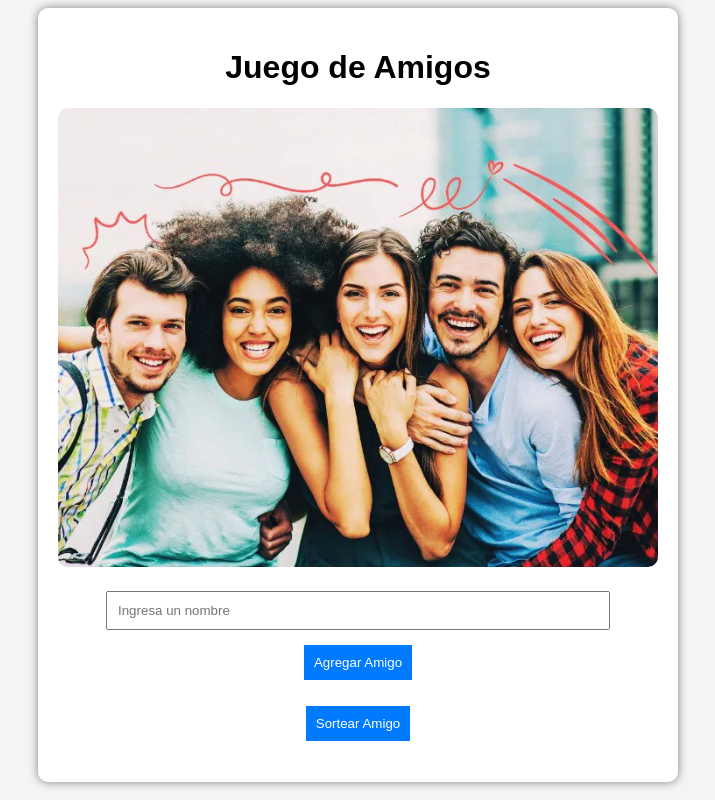
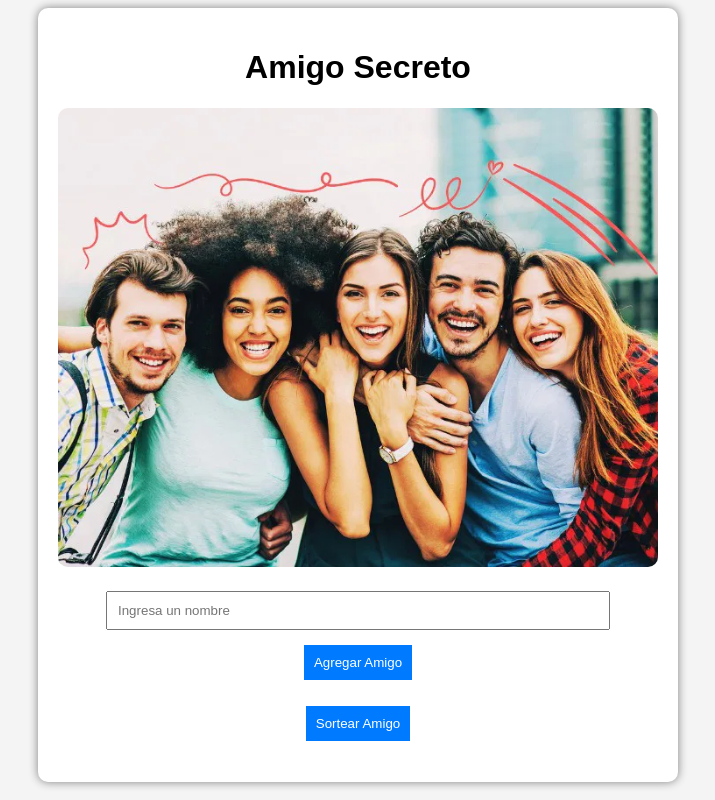
Before and after one commit to Maxg8704/Proyecto-Amigo-Secreto, a plain HTML site: page index.html in a window 1280 px wide. Shown: the whole page, without its empty margins (282-997 px from the left). Drawn offline with Linux system fonts and the light colour scheme.

Commit message:
Relizo cambios en el archivo index

```diff
--- a/index.html
+++ b/index.html
@@ -3,12 +3,12 @@
 <head>
     <meta charset="UTF-8">
     <meta name="viewport" content="width=device-width, initial-scale=1.0">
-    <title>Juego de Amigos</title>
+    <title>Amigo Secreto</title>
     <link rel="stylesheet" href="styles.css">
 </head>
 <body>
     <div class="container">
-        <h1>Juego de Amigos</h1>
+        <h1>Amigo Secreto</h1>
         <img src="friends.png" alt="Amigos reunidos" class="banner">
         <input type="text" id="nombreAmigo" placeholder="Ingresa un nombre">
         <button onclick="agregarAmigo()">Agregar Amigo</button>
```
